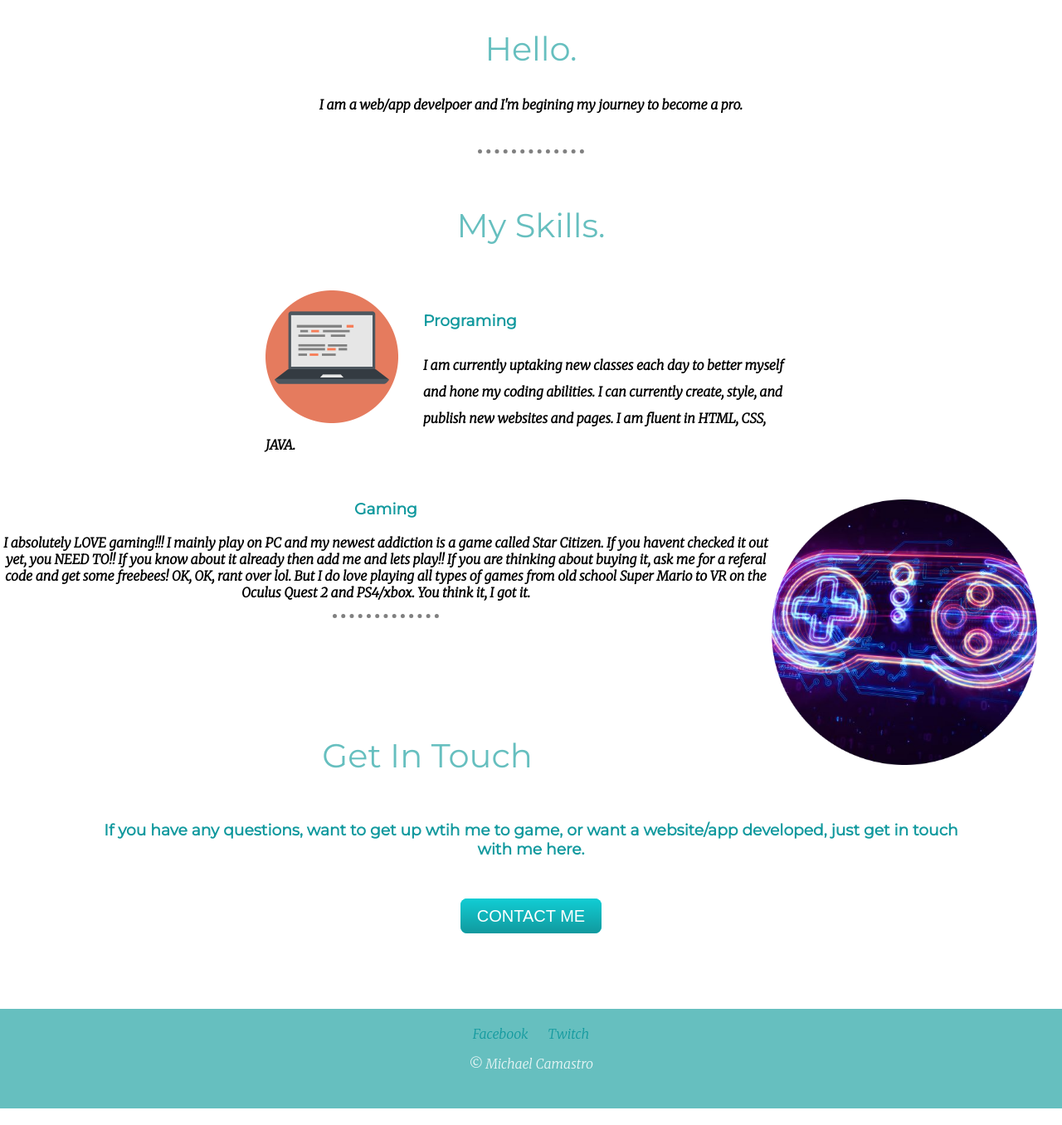
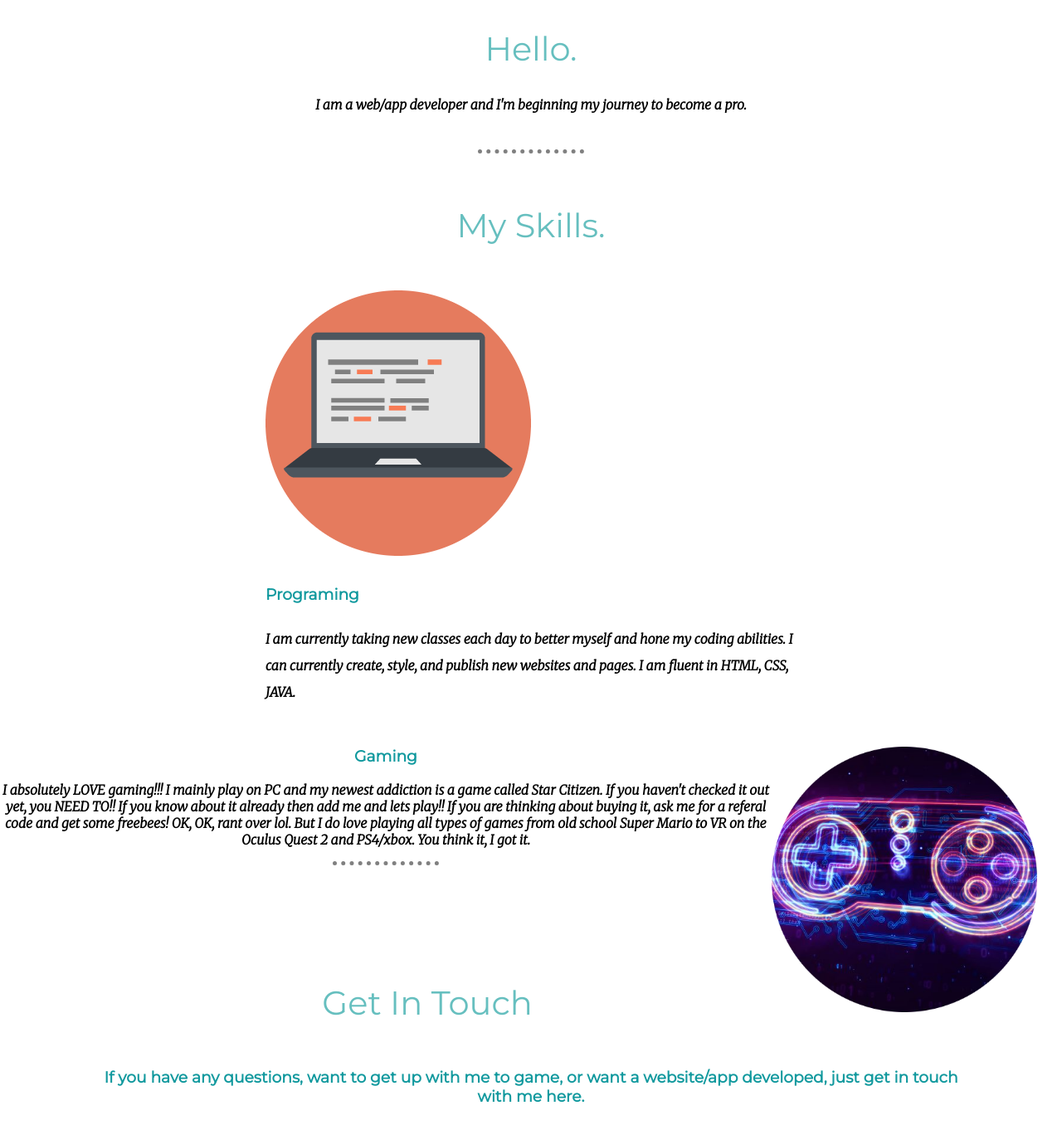
Before and after one commit to MichaelCamastro/Bio, a plain HTML site: page index.html in a window 1280 px wide. Shown: the part 1055-2411 px from the top of the page at 83% size. Drawn offline with Linux system fonts and the light colour scheme.

Commit message:
Update index.html
adjusted grammer

```diff
--- a/index.html
+++ b/index.html
@@ -24,7 +24,7 @@
         <div class="profile">
           <img class="Profile-image" src="images/Michael.png" alt="Michael's profile image">
           <h2>Hello.</h2>
-          <p><strong>I am a web/app develpoer and I'm begining my journey to become a pro.</p></strong></p>
+          <p><strong>I am a web/app developer and I'm beginning my journey to become a pro.</p></strong></p>
         </div>
         <br>
         <hr size="3">
@@ -32,14 +32,14 @@
         <div class="skills">
           <h2>My Skills.</h2>
           <div class="skill-row">
-            <img class="programing" src="images/computer.png" alt="programing computer image">
+            <img class="programming" src="images/computer.png" alt="programming computer image">
             <h3>Programing</h3>
-            <p><strong>I am currently uptaking new classes each day to better myself and hone my coding abilities. I can currently create, style, and publish new websites and pages. I am fluent in HTML, CSS, JAVA.</strong></p>
+            <p><strong>I am currently taking new classes each day to better myself and hone my coding abilities. I can currently create, style, and publish new websites and pages. I am fluent in HTML, CSS, JAVA.</strong></p>
           </div>
           <div class="skill-row-">
             <img class="gaming" src="images/gaming.png" alt="gaming image">
             <h3>Gaming</h3>
-            <p> <strong> I absolutely LOVE gaming!!! I mainly play on PC and my newest addiction is a game called Star Citizen. If you havent checked it out yet, you NEED TO!! If you know about it already then add me and lets play!! If you are thinking about buying it, ask me for a referal code and get some freebees! OK, OK, rant over lol. But I do love playing all types of games from old school Super Mario to VR on the Oculus Quest 2 and PS4/xbox. You think it, I got it.</strong></p>
+            <p> <strong> I absolutely LOVE gaming!!! I mainly play on PC and my newest addiction is a game called Star Citizen. If you haven't checked it out yet, you NEED TO!! If you know about it already then add me and lets play!! If you are thinking about buying it, ask me for a referal code and get some freebees! OK, OK, rant over lol. But I do love playing all types of games from old school Super Mario to VR on the Oculus Quest 2 and PS4/xbox. You think it, I got it.</strong></p>
           </div>
         </div>
     </div>
@@ -47,7 +47,7 @@
     <div class="bottom-container">
         <div class="contact-me">
           <h2>Get In Touch</h2>
-          <h3 class="contact-me-description">If you have any questions, want to get up wtih me to game, or want a website/app developed, just get in touch with me here.</h3>
+          <h3 class="contact-me-description">If you have any questions, want to get up with me to game, or want a website/app developed, just get in touch with me here.</h3>
           <br>
           <a class="btn" href="mailto:michael.camastro@gmail.com">CONTACT ME</a>
         </div>
```
